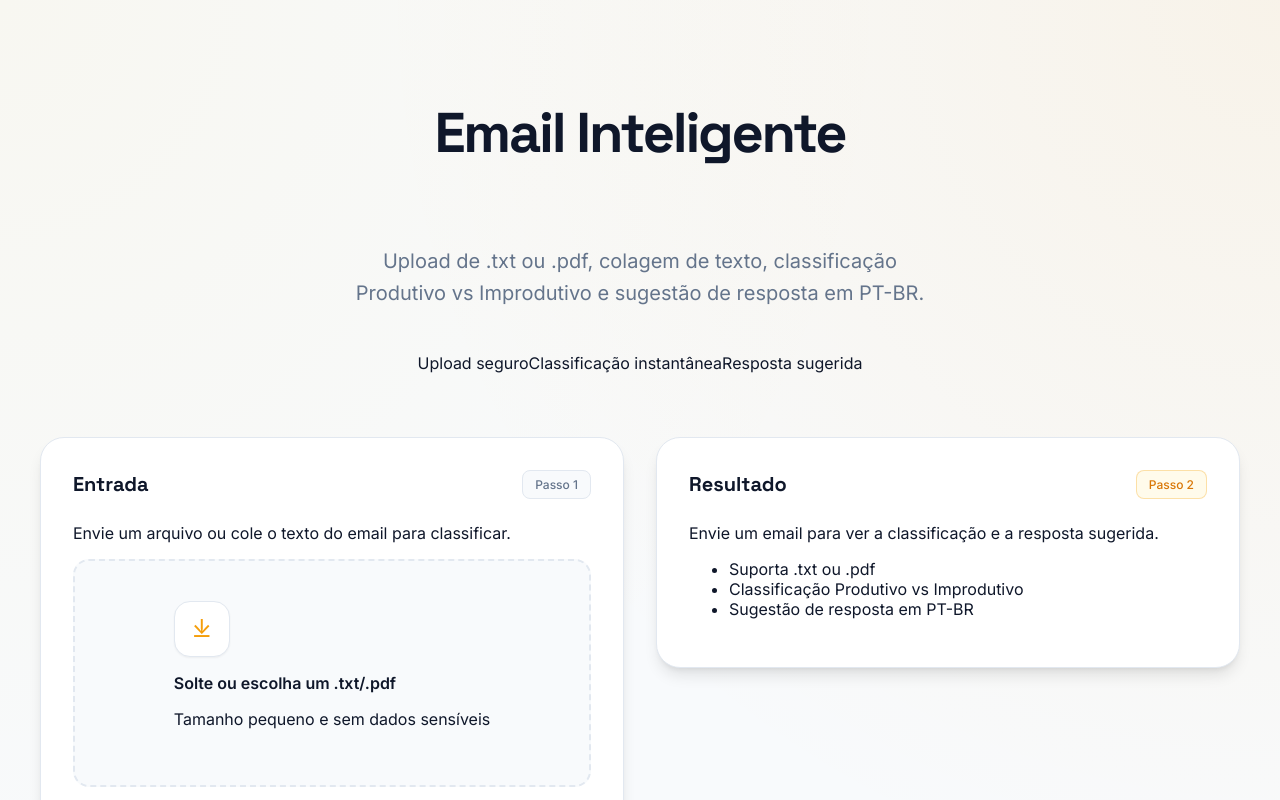
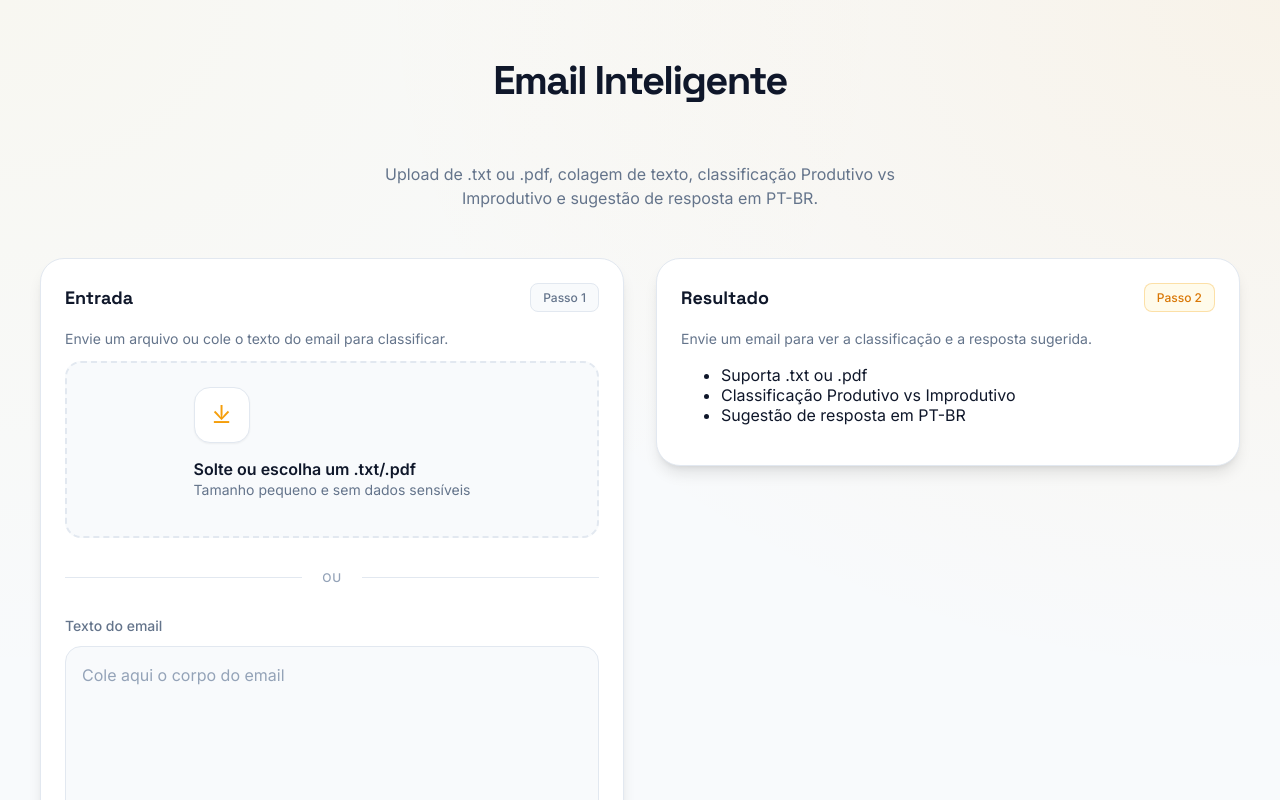
Before and after one commit to developerviana/Intelligent-Email, an Angular app in the folder frontend/: page / in a window 1280 px wide. Shown: the top 800 px of the page. Built offline with nearby package versions, Linux system fonts and the light colour scheme.

Commit message:
style(frontend): ajusta layout para exibição compacta e padroniza estilos de texto

```diff
--- a/frontend/src/app/app.component.html
+++ b/frontend/src/app/app.component.html
@@ -4,11 +4,6 @@
     <p class="lead">
       Upload de .txt ou .pdf, colagem de texto, classificação Produtivo vs Improdutivo e sugestão de resposta em PT-BR.
     </p>
-    <div class="hero-meta">
-      <span class="chip">Upload seguro</span>
-      <span class="chip">Classificação instantânea</span>
-      <span class="chip">Resposta sugerida</span>
-    </div>
   </header>
 
   <section class="grid">
@@ -18,7 +13,6 @@
         <span class="badge">Passo 1</span>
       </div>
       <p class="muted">Envie um arquivo ou cole o texto do email para classificar.</p>
-
       <label class="dropzone" for="fileInput">
         <input
           id="fileInput"
@@ -48,7 +42,7 @@
       <label class="field">
         <span>Texto do email</span>
         <textarea
-          rows="8"
+          rows="5"
           placeholder="Cole aqui o corpo do email"
           [(ngModel)]="emailText"
         ></textarea>
--- a/frontend/src/app/app.component.scss
+++ b/frontend/src/app/app.component.scss
@@ -40,17 +40,19 @@
 .page {
   max-width: 1440px;
   margin: 0 auto;
-  padding: 64px 24px;
+  padding: 32px 24px;
+  min-height: 100vh;
+  box-sizing: border-box;
 }
 
 /* --- Hero Section --- */
 .hero {
 	max-width: 800px;
-	margin: 0 auto 64px;
+	margin: 0 auto 32px;
 	text-align: center;
 	display: flex;
 	flex-direction: column;
-	gap: 24px;
+	gap: 16px;
   align-items: center;
 }
 
@@ -58,29 +60,29 @@
   display: inline-flex;
   align-items: center;
   gap: 8px;
-  padding: 8px 16px;
+  padding: 6px 12px;
   background: white;
   color: var(--accent-hover);
   border: 1px solid var(--border);
   border-radius: var(--radius-full);
   font-weight: 600;
-  font-size: 13px;
+  font-size: 12px;
   letter-spacing: 0.02em;
   box-shadow: var(--shadow-sm);
 }
 
 h1 {
-	font-size: clamp(32px, 5vw, 56px);
+	font-size: clamp(24px, 4vw, 40px);
   line-height: 1.1;
 	font-weight: 700;
   color: var(--text-primary);
-  letter-spacing: -0.04em; /* Tighter tracking for modern look */
+  letter-spacing: -0.04em;
 }
 
 .lead {
 	color: var(--text-secondary);
-	font-size: 20px;
-	line-height: 1.6;
+	font-size: 16px;
+	line-height: 1.5;
 	max-width: 600px;
 }
 
@@ -99,7 +101,7 @@ h1 {
 	background: var(--panel);
 	border: 1px solid var(--border);
 	border-radius: var(--radius-xl);
-	padding: 32px;
+	padding: 24px;
 	box-shadow: var(--shadow-lg);
   transition: transform 0.2s ease, box-shadow 0.2s ease;
 }
@@ -113,14 +115,33 @@ h1 {
 	align-items: center;
 	justify-content: space-between;
 	gap: 16px;
-	margin-bottom: 24px;
+	margin-bottom: 16px;
 }
 
 .card-head h2 {
 	margin: 0;
-	font-size: 20px;
+	font-size: 18px;
   font-weight: 600;
   color: var(--text-primary);
+}
+
+.muted {
+  margin: 0 0 12px;
+  font-size: 14px;
+  color: var(--text-secondary);
+  line-height: 1.5;
+}
+
+.field {
+  display: block;
+}
+
+.field span {
+  display: block;
+  font-size: 14px;
+  color: var(--text-secondary);
+  margin-bottom: 12px;
+  font-weight: 500;
 }
 
 /* --- Upload Area --- */
@@ -130,13 +151,13 @@ h1 {
   flex-direction: column;
   align-items: center;
   justify-content: center;
-	padding: 40px 24px;
+	padding: 24px;
 	border: 2px dashed var(--border);
 	border-radius: var(--radius-lg);
 	background: var(--bg-page);
 	cursor: pointer;
 	transition: all 0.2s ease;
-  min-height: 180px;
+  min-height: 120px;
 }
 
 .dropzone:hover {
```
